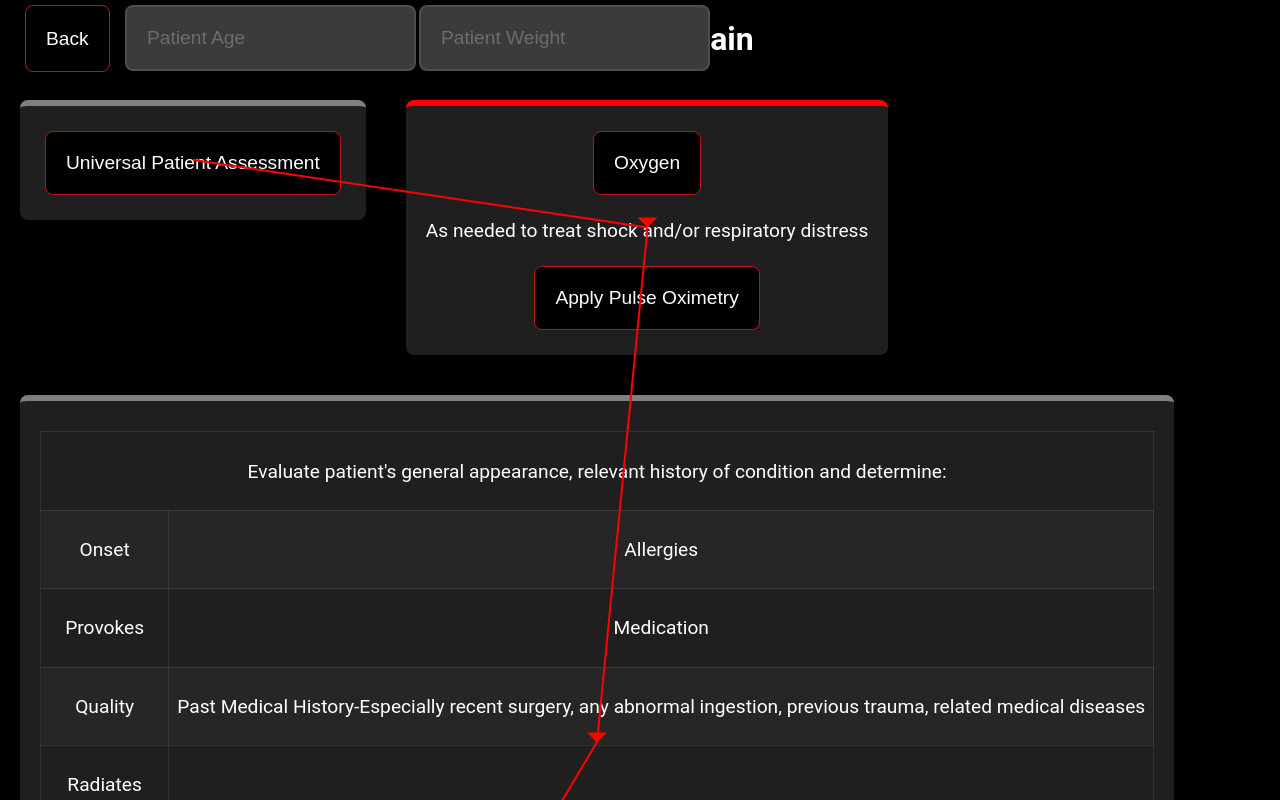
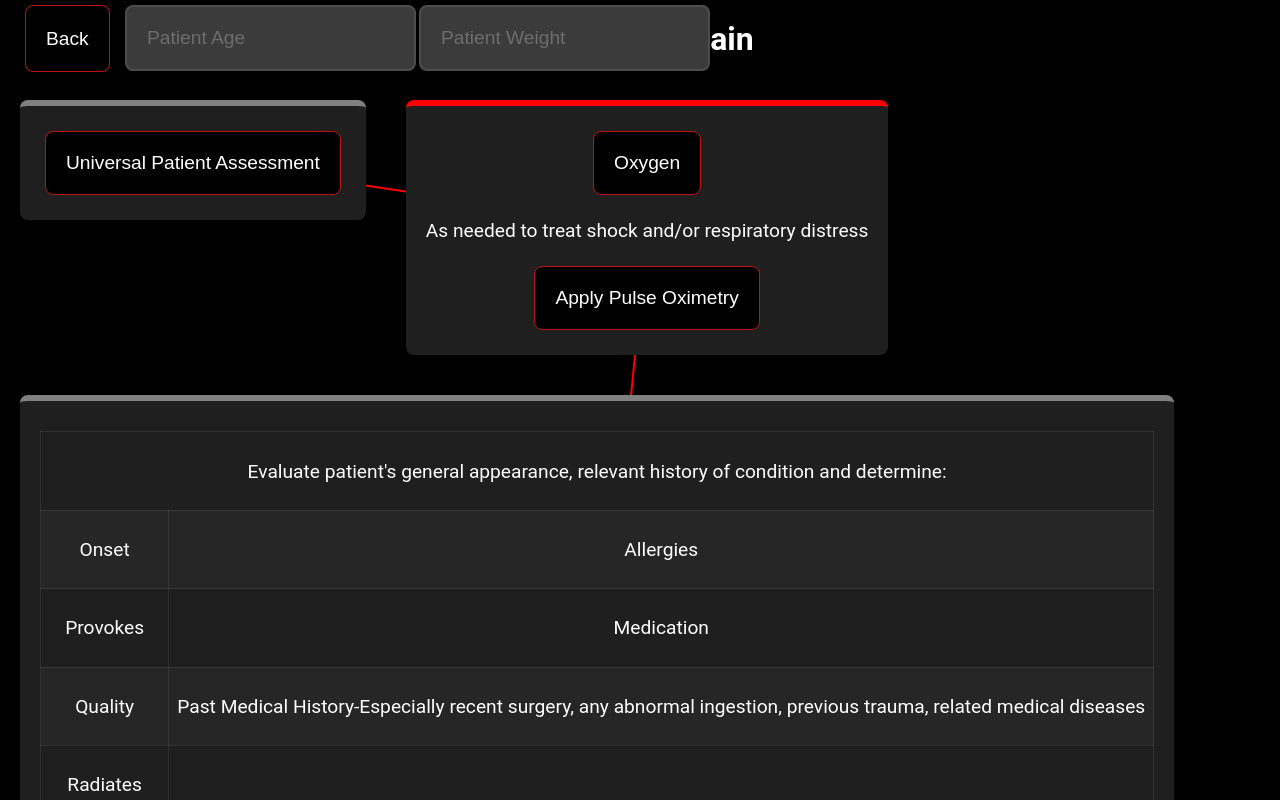
Before and after one commit to Johndavidsanford/era_workflow, a React (Create React App) app: page / in a window 1280 px wide. Shown: the top 800 px of the page. Built offline with nearby package versions, Linux system fonts and the light colour scheme.

Commit message:
putting lines behind objects

```diff
--- a/src/App.css
+++ b/src/App.css
@@ -168,7 +168,8 @@ ul li::before {
 }
 
 .node {
-  margin: auto;
+  /* margin: auto; */
+  position: relative;
   padding: 20px;
   text-align: center;
   width: fit-content;
@@ -179,6 +180,7 @@ ul li::before {
   border-color: #ff0000;
   border-radius: 8px;
   background-color: #1f1f1f;
+  z-index: 999;
 }
 /* node colors */
 .yellow {
--- a/src/Workflow.tsx
+++ b/src/Workflow.tsx
@@ -17,10 +17,14 @@ type Point = {
   x: number;
   y: number;
 };
+type Span = {
+  width: number;
+  height: number;
+};
 type ArrowProps = {
   id: any,
   refz: any,
-  arrowParams: {from: Point, to: Point}
+  arrowParams: {from: Point, to: Point, target: Span}
 };
 let arrows: { from: any; to: string; }[] = [];
 let ids: String[] = [];
@@ -36,9 +40,26 @@ const Arrow = ({ id, refz, arrowParams}: ArrowProps) => {
   };
   const canvasWidth = Math.abs(canvasStartPoint.x - canvasEndPoint.x);
   const canvasHeight = Math.abs(canvasStartPoint.y - canvasEndPoint.y);
-  let temp2 = (arrowParams.to.x - canvasStartPoint.x) + " " + (arrowParams.to.y - canvasStartPoint.y) + "," +
-    (arrowParams.to.x - canvasStartPoint.x - 10) + " " + (arrowParams.to.y - canvasStartPoint.y - 10) + "," +
-    (arrowParams.to.x - canvasStartPoint.x + 10) + " " + (arrowParams.to.y - canvasStartPoint.y - 10);
+
+  const yDiff = arrowParams.from.y - arrowParams.to.y;
+  const xDiff = arrowParams.from.x - arrowParams.to.x;
+
+  const coeff = yDiff/xDiff;
+
+  let arrowHead = {x: arrowParams.to.x - (.5 * arrowParams.target.width), y: arrowParams.to.y - (.5 * arrowParams.target.height)};
+  if (yDiff > xDiff) {
+    arrowHead.x = arrowHead.y / coeff;
+    // arrowHead.y = arrowParams.to.y / coeff;
+  } else {
+    // arrowHead.x = arrowParams.to.x / coeff;
+    arrowHead.y = arrowHead.x / coeff;
+  }
+  console.log("arrowParams",arrowParams);
+
+
+  let temp2 = (arrowHead.x - canvasStartPoint.x) + " " + (arrowHead.y - canvasStartPoint.y) + "," +
+    (arrowHead.x - canvasStartPoint.x - 10) + " " + (arrowHead.y - canvasStartPoint.y - 10) + "," +
+    (arrowHead.x - canvasStartPoint.x + 10) + " " + (arrowHead.y - canvasStartPoint.y - 10);
   return (
     <svg
       id={id}
@@ -149,20 +170,21 @@ export default class Workflow extends React.Component<WorkflowProps, WokflowStat
             }
           })
         }
-        const params = {from:{...featureAPosition},to:{...featureBPosition}};
-        return <Arrow key={"arrow_" + index} id={"arrow_" + from + "_" + to} refz={(element: HTMLElement | null) => setRef(element, "arrow_"+from+"_"+to)} arrowParams={params} />
-      } else {
-        const featureAPosition = {
-          x: 300,
-          y: 0,
-        };
-        const featureBPosition = {
-          x: 400,
-          y: 200,
-        };
-        const params = {from:{...featureAPosition},to:{...featureBPosition}};
+        const params = {from:{...featureAPosition},to:{...featureBPosition},target:{height:toObjectProps.height,width:toObjectProps.width}};
         return <Arrow key={"arrow_" + index} id={"arrow_" + from + "_" + to} refz={(element: HTMLElement | null) => setRef(element, "arrow_"+from+"_"+to)} arrowParams={params} />
       }
+      // } else {
+      //   const featureAPosition = {
+      //     x: 300,
+      //     y: 0,
+      //   };
+      //   const featureBPosition = {
+      //     x: 400,
+      //     y: 200,
+      //   };
+      //   const params = {from:{...featureAPosition},to:{...featureBPosition}};
+      //   return <Arrow key={"arrow_" + index} id={"arrow_" + from + "_" + to} refz={(element: HTMLElement | null) => setRef(element, "arrow_"+from+"_"+to)} arrowParams={params} />
+      // }
     })
   };
   resolveTableNode(node: any): any {
```
